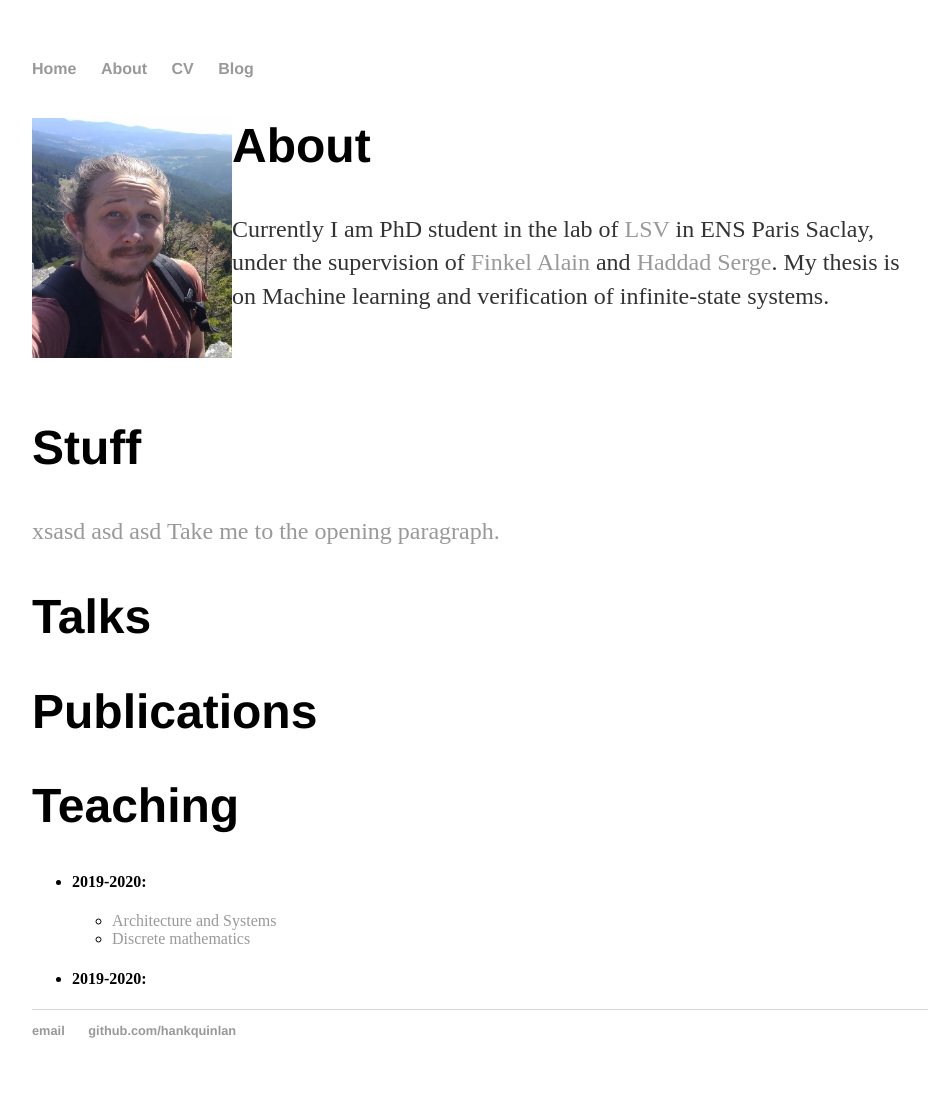
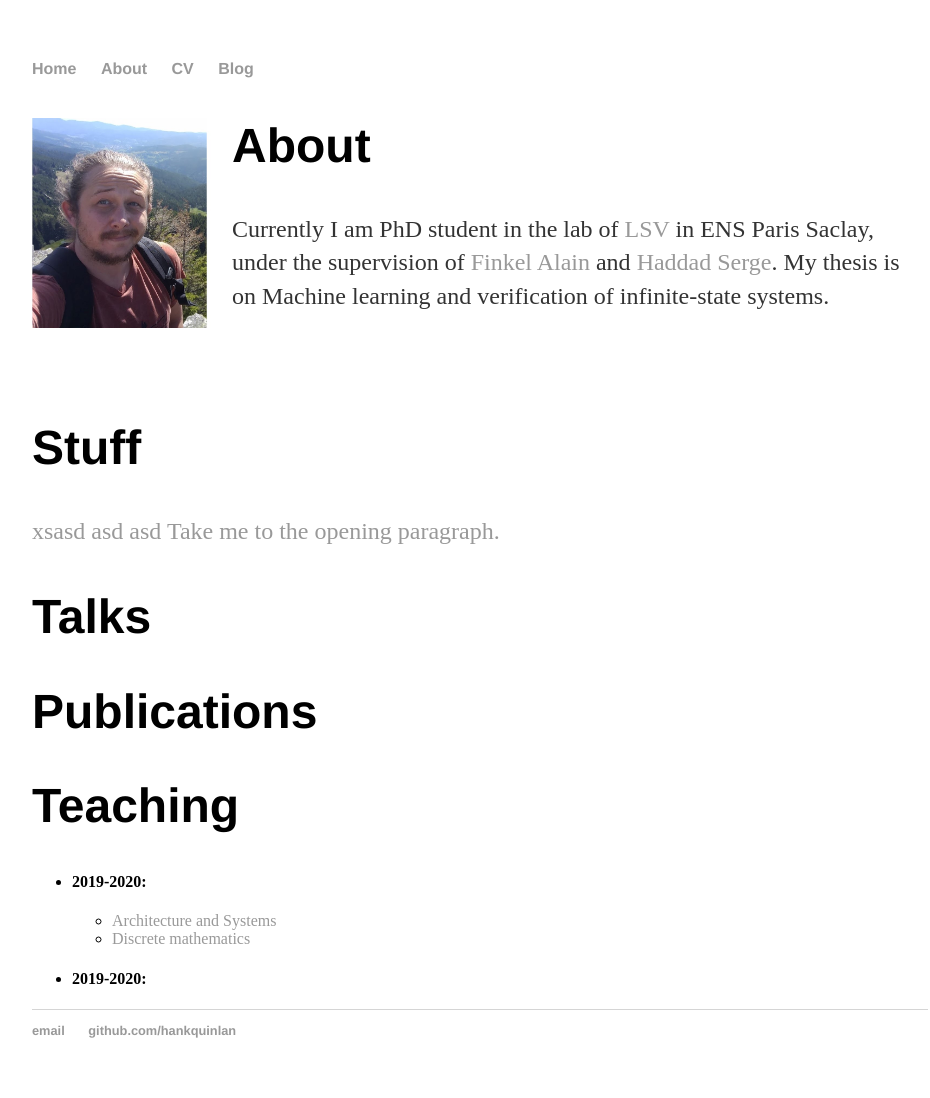
Before and after one commit to IgorKhm/igorkhm.github.io, a Jekyll site: the page built from index.md, in a window 1280 px wide. Shown: the whole page, without its empty margins (160-1090 px from the left). Built offline with Jekyll 4.4.1, drawn with Linux system fonts in a browser that asks for light colours.

Commit message:
Update index.md

```diff
--- a/index.md
+++ b/index.md
@@ -3,7 +3,7 @@
 title: "Igor Khmelnitsky, personal website"
 ---
 
-# <img src="pictures/myphoto2.jpg" style="float: left;" alt="drawing" width="200"/> About
+# <img src="pictures/myphoto3.jpg" style="float: left;" alt="drawing" width="200"/> About
 Currently I am PhD student in the lab of [LSV](https://www.lsv.fr) in ENS Paris Saclay, under the supervision of [Finkel Alain](http://www.lsv.fr/~finkel) and [Haddad Serge](http://www.lsv.fr/~haddad). My thesis is on Machine learning and verification of infinite-state systems. <br /> <br /> <br />
 
 # Stuff
```
